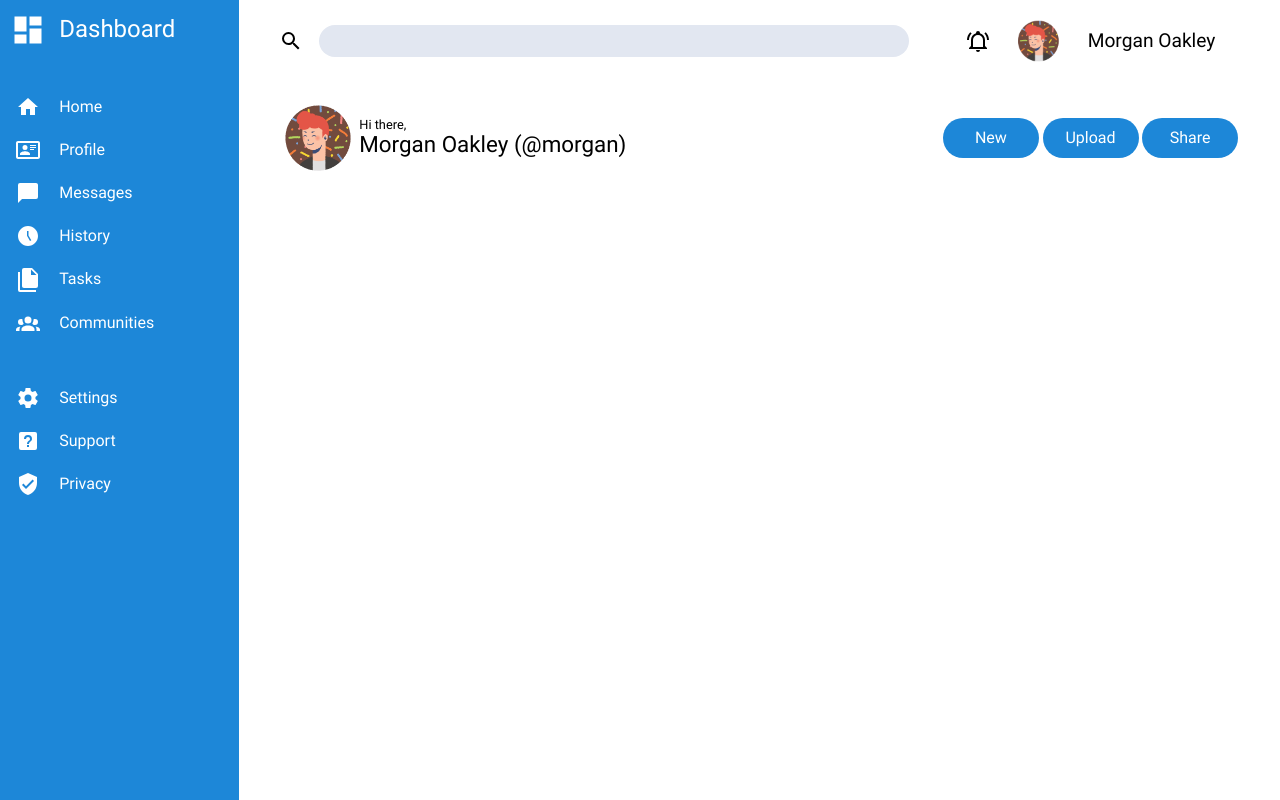
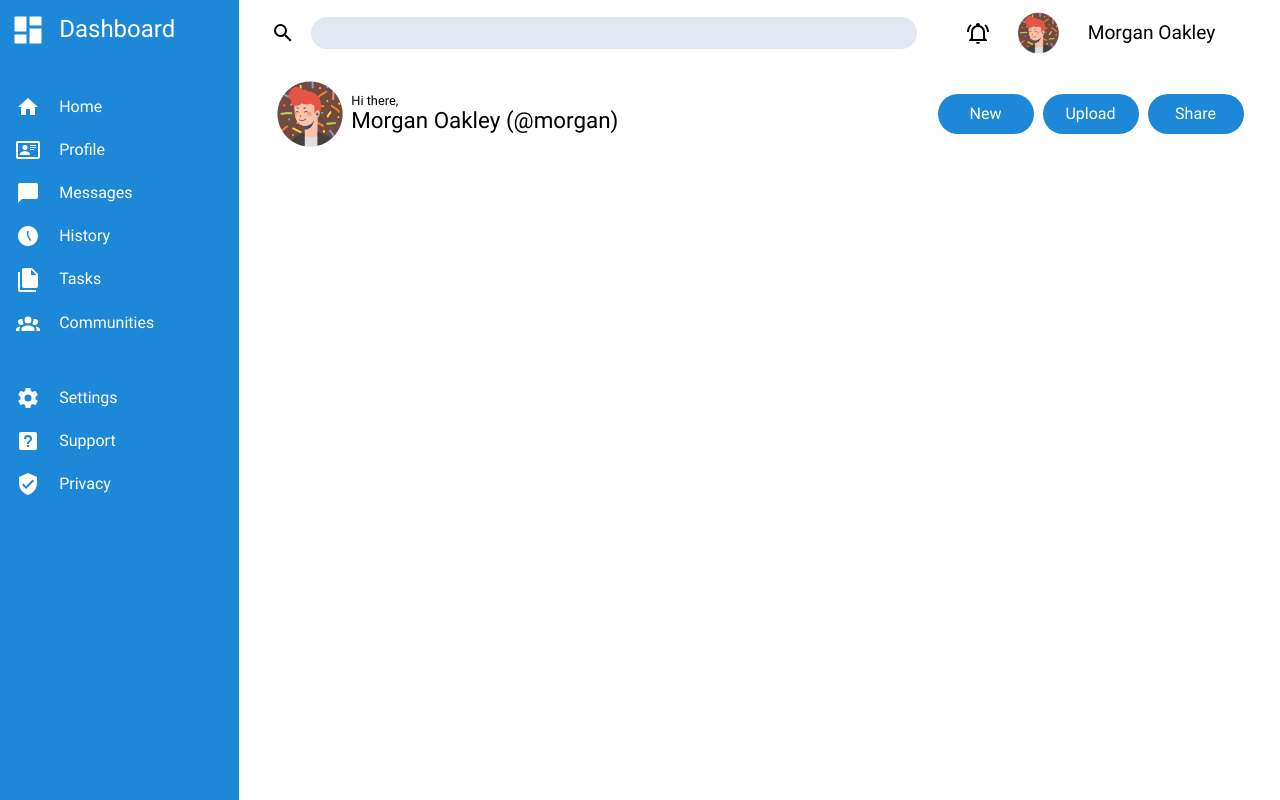
Before and after one commit to Chamara-Wijepala/admin-dashboard, a plain HTML site: page index.html in a window 1280 px wide. Drawn offline with Linux system fonts and the light colour scheme.

Commit message:
Reduce padding of header grid items

```diff
--- a/styles/style.css
+++ b/styles/style.css
@@ -114,7 +114,7 @@ header {
 .welcome-user,
 .button-container {
   display: grid;
-  padding: 1rem;
+  padding: .5rem;
 }
 
 .header-grid-item {
```
